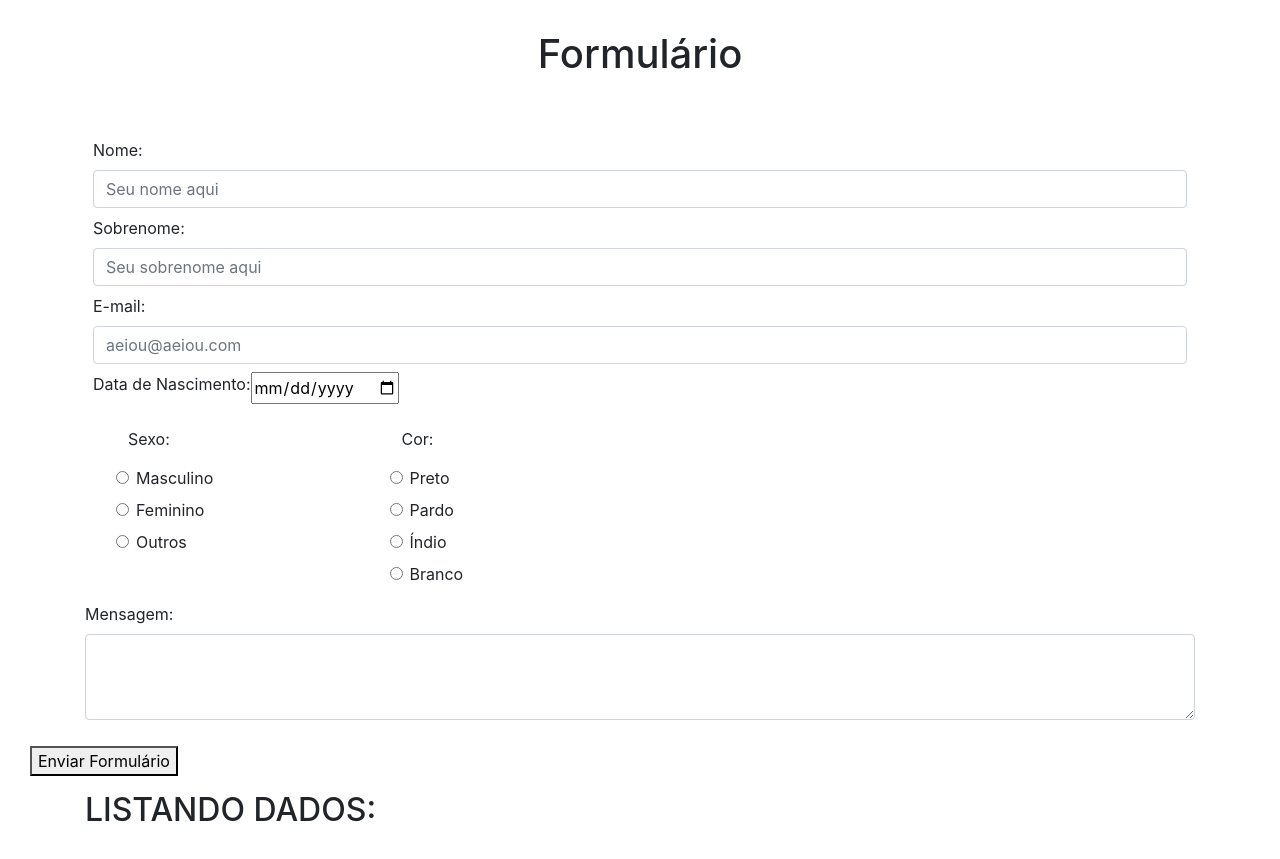
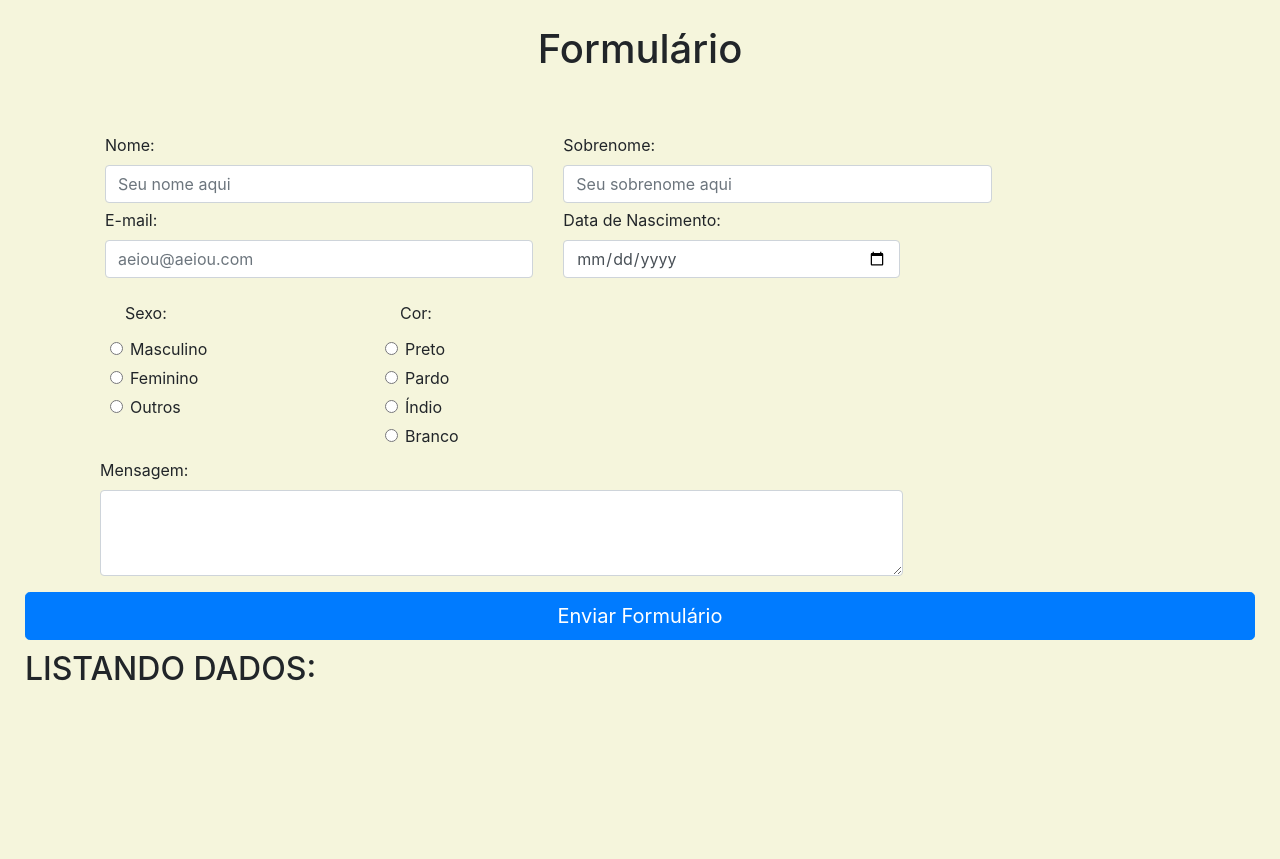
Before and after one commit to guimcarneiro/formjs, a plain HTML site: page index.html in a window 1280 px wide. After the commit the page ends 800 px from the top, so only its background shows below. Drawn offline with nearby package versions, Linux system fonts and the light colour scheme.

Commit message:
Better-looking visual using Bootstrap

```diff
--- a/index.html
+++ b/index.html
@@ -18,8 +18,12 @@
         text-align: center;
         margin-bottom: 60px;
       }
+      h2 {
+        margin-top: 10px;
+      }
       body {
-        margin: 30px;
+        margin: 25px;
+        background-color:beige;
       }
       .col input {
         margin-bottom: 6px;
@@ -28,9 +32,8 @@
         margin-top: 15px;
       }
       .row {
-        margin: 8px;
+        margin: 5px;
       }
-
       button {
         margin-top: 10px;
       }
@@ -40,23 +43,28 @@
 
 <body>
   <h1>Formulário</h1>
+
   <div class="container">
     <div class="form-group">
       <div class="row">
+        <div class="col-5">
           <label for="nome">Nome:</label>
           <input type="text" class="form-control" placeholder="Seu nome aqui" id="nome" />
         </div>
-      <div class="row">
+        <div class="col-5">
           <label for="sobrenome">Sobrenome:</label>
           <input type="text" class="form-control" placeholder="Seu sobrenome aqui" id="sobrenome" />
         </div>
+      </div>
       <div class="row">
+        <div class="col-5">
           <label for="email">E-mail:</label>
           <input type="email" class="form-control" placeholder="aeiou@aeiou.com" id="email" />
         </div>
-      <div class="row">
+        <div class="col-4">
           <label for="nasc">Data de Nascimento:</label>
-        <input type="date" id="nasc" />
+          <input type="date" class="form-control" id="nasc" />
+        </div>
       </div>
     </div>
   </div>
@@ -102,18 +110,18 @@
       </div>
     </div>
     <div class="form-group">
+      <div class="col-9">
         <label for="mensagem">Mensagem:</label>
         <textarea class="form-control" id="mensagem" rows="3"></textarea>
       </div>
     </div>
-  </form>
+  </div>
 
-  <button type="button" id="submitBtn">Enviar Formulário</button>
 
-  <div class="container" id="listandoDados">
+  <button type="button" class="btn btn-primary btn-lg btn-block" id="submitBtn">Enviar Formulário</button>
+
     <h2>LISTANDO DADOS:</h2>
     <div id="lista"></div>
-  </div>
 
   <script src="main.js"></script>
 </body>
--- a/main.js
+++ b/main.js
@@ -14,7 +14,10 @@ var guardaUsuarios = JSON.parse(localStorage.getItem("lista_usuarios")) || [];
 function listUsuarios(){
 
     for(usuario of guardaUsuarios){
+
         var usuarioElement = document.createElement("li");
+        usuarioElement.classList.add("list-group-item");
+
         var excluirElement = document.createElement("button");
 
         var pos = guardaUsuarios.indexOf(usuario);
@@ -27,12 +30,12 @@ function listUsuarios(){
                                 + "Data de Nascimento: " + usuario.nasc + "<br>"
                                 + "Sexo: " + usuario.sexo + "<br>"
                                 + "Cor: " + usuario.cor + "<br>"
-                                + "<br>Mensagem: <br>  " + usuario.mensagem;
+                                + "<br>Mensagem: <br>  " + usuario.mensagem + "<br>";
 
         excluirElement.appendChild(textExcluir);
 
         listaElement.appendChild(usuarioElement);
-        listaElement.appendChild(excluirElement);
+        usuarioElement.appendChild(excluirElement);
     };
 
 }
```
Lines whose indentation alone changed are shown as unchanged.
